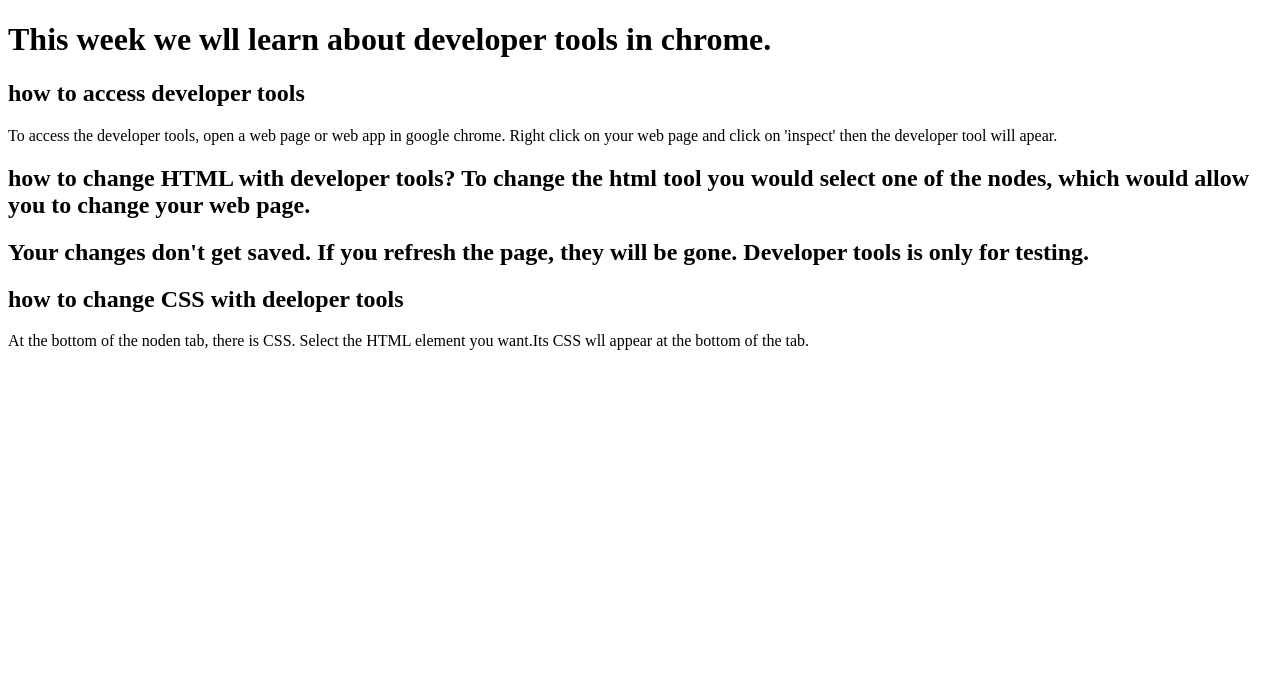
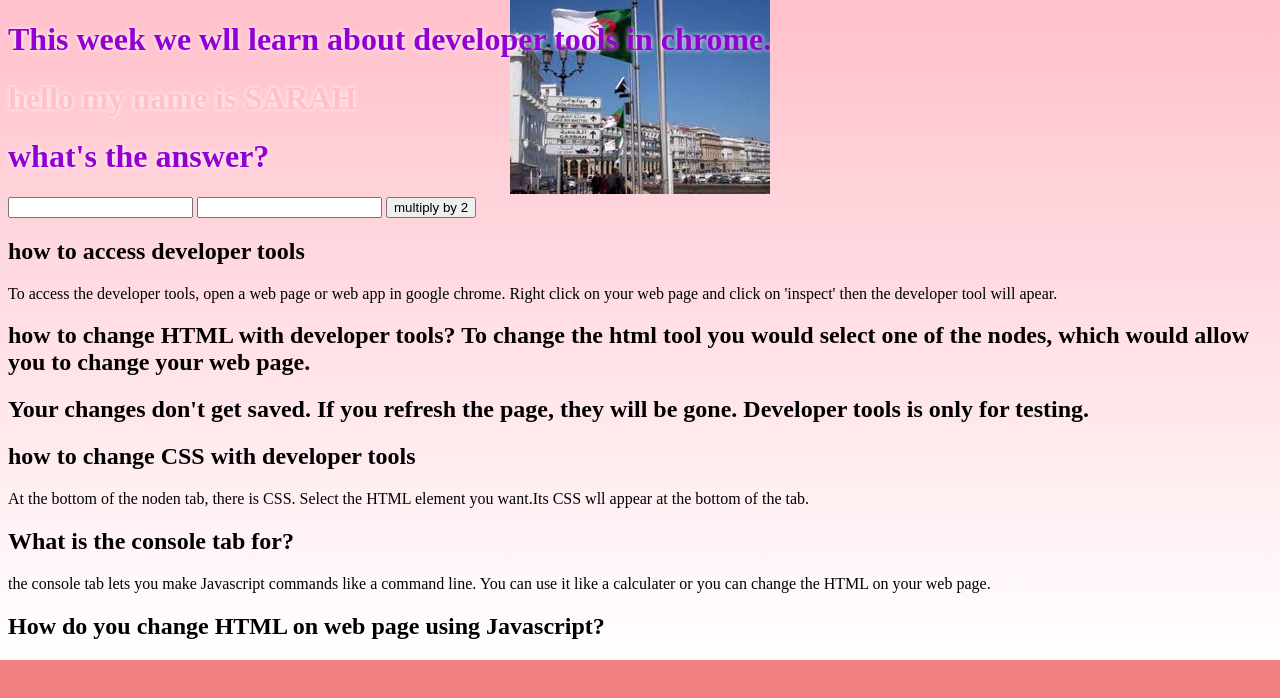
Before and after one commit to sarahdz/sarahdz.github.io, a plain HTML site: page week2.html in a window 1280 px wide. Drawn offline with Linux system fonts and the light colour scheme.

Commit message:
add a number multiplier calculator

```diff
--- /dev/null
+++ b/example.js
@@ -0,0 +1,14 @@
+var name = "SARAH";
+console.log(name);
+document.querySelector("#myname").innerHTML= "hello my name is "+name;
+var button = document.querySelector("#calculate");
+button.onclick=function() {
+
+var input1= document.querySelector("#question1").value;
+var input2= document.querySelector("#question2").value;
+var result= input1 * input2;
+console.log(result);
+
+document.querySelector("#answer").innerHTML= result;
+
+}
--- a/style.css
+++ b/style.css
@@ -2,9 +2,14 @@ h1{ text-shadow: 0px 0px 5px white;
 color: DarkViolet;
 }
 
+#myname{
+	color:pink;
+}
 
 body {
 	background-color:LightCoral;
+
+
 	background-image:url("alger.jpg"),
   linear-gradient(pink,white);
 	height: 100%;
--- a/week2.html
+++ b/week2.html
@@ -2,16 +2,28 @@
 <html>
 <head>
 <title>developer tools </title>
+	<link rel="stylesheet" type="text/css" href="style.css">
 </head>
 <body>
 <h1>This week we wll learn about developer tools in chrome.</h1>
+<h1 id="myname">Sarah</h1>
+
+<h1 id="answer">what's the answer? </h1>
+<input type="number" id="question1">
+<input type="number" id="question2">
+<button id="calculate">multiply by 2 </button>
 <h2>how to access developer tools</h2>
 <p> To access the developer tools, open a web page or web app in google chrome. Right click on your web page and click on 'inspect' then the developer tool will apear. </p>
 <h2>how to change HTML with developer tools?
 To change the html tool you would select one of the nodes, which would allow you to change your web page. </h2>
 <h2> Your changes don't get saved. If you refresh the page, they will be gone. Developer tools is only for testing.</h2>
-<h2> how to change CSS with deeloper tools </h2>
+<h2> how to change CSS with developer tools </h2>
 <p> At the bottom of the noden tab, there is CSS. Select the HTML element you want.Its CSS wll appear at the bottom of the tab. </p>
+
+<h2> What is the console tab for?</h2>
+<p> the console tab lets you make Javascript commands like a command line. You can use it like a calculater or you can change the HTML on your web page. </p>
+<h2> How do you change HTML on web page using Javascript? </h2>
+<p>
 
 
 
@@ -20,6 +32,7 @@ To change the html tool you would select one of the nodes, which would allow you
 
 
 
+<script type="text/javascript" src="example.js"></script>
 
 </body>
 </html>
```
